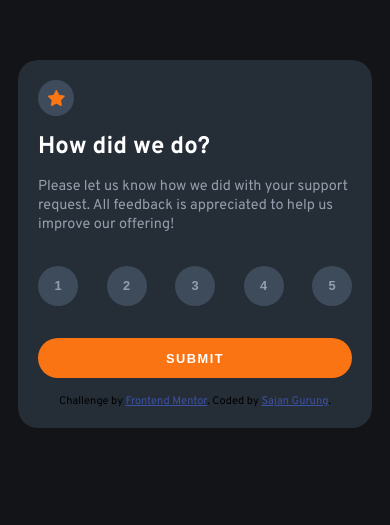
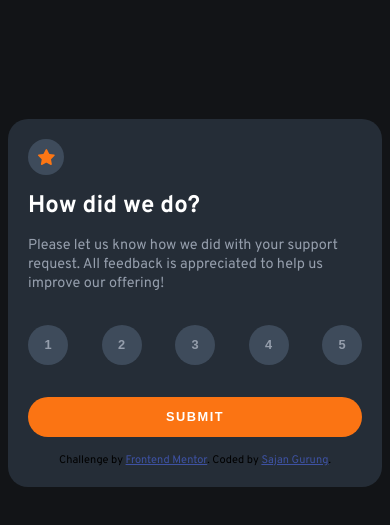
Before and after one commit to SajanMG/frontend_mentor_c4, a plain HTML site: page index.html in a window 390 px wide. Shown: the part 127-652 px from the top of the page. Drawn offline with nearby package versions, Linux system fonts and the light colour scheme.

Commit message:
css change

```diff
--- a/style.css
+++ b/style.css
@@ -3,6 +3,9 @@
 body {
   font-family: "Overpass", sans-serif;
   background-color: hsl(216, 12%, 8%);
+  min-height: 100vh;
+  display: grid;
+  place-items: center;
 }
 
 
@@ -18,7 +21,6 @@ body {
 main {
   background-color: hsl(213, 19%, 18%);
   padding: 20px;
-
 }
 
 .front {
@@ -44,9 +46,12 @@ h1 {
   width: 100%;
 }
 
-@media screen and (min-width:375px) and (max-width:480px) {
+@media screen and (min-width:360px) and (max-width:760px) {
+  body{
+    height: 120vh;
+    max-height: 400px;
+  }
   main {
-    margin: 50% 10px;
     border-radius: 20px;
   }
 
@@ -81,10 +86,11 @@ h1 {
     font-weight: 700;
   }
 
-  .rate:focus{
+  .rate:focus {
     background-color: hsl(217, 12%, 63%);
     color: hsl(0, 0%, 100%);
   }
+
   .icon-wrapper {
     height: 30px;
     width: 30px;
@@ -107,28 +113,31 @@ h1 {
   .thank-you {
     display: flex;
     flex-direction: column;
-    text-align:center ;
+    text-align: center;
     gap: 1rem;
   }
-  .image{
-    padding:0.5rem;
+
+  .image {
+    padding: 0.5rem;
   }
+
   .messgae {
     margin: 1rem 0rem;
   }
 
-  .selected-rate span{
+  .selected-rate span {
     color: hsl(25, 97%, 53%);
     padding: .5rem 1rem;
-    background-color:hsl(213, 19%, 30%);
+    background-color: hsl(213, 19%, 30%);
     border-radius: 25px;
     font-size: 0.9rem;
   }
 }
 
-@media screen and (min-width:960px) {
+@media screen and (min-width:761px) and (max-width:1440px) {
   main {
-    margin: 10rem 33rem;
+    width: 360px;
+    max-width:50%;
     border-radius: 20px;
   }
 
@@ -151,6 +160,7 @@ h1 {
     display: flex;
     justify-content: space-between;
   }
+
   .rate {
     height: 40px;
     width: 40px;
@@ -161,15 +171,18 @@ h1 {
     font-size: 0.8rem;
     font-weight: 700;
   }
+
   .rate:hover {
     background-color: hsl(25, 97%, 53%);
     color: hsl(0, 0%, 100%);
     cursor: pointer;
   }
-  .rate:focus{
+
+  .rate:focus {
     background-color: hsl(217, 12%, 63%);
     color: hsl(0, 0%, 100%);
   }
+
   .icon-wrapper {
     height: 30px;
     width: 30px;
@@ -189,8 +202,8 @@ h1 {
     letter-spacing: 1.5px;
   }
 
-  .btn-submit:hover{
-    background-color:hsl(0, 0%, 100%);
+  .btn-submit:hover {
+    background-color: hsl(0, 0%, 100%);
     color: hsl(25, 97%, 53%);
     cursor: pointer;
   }
@@ -199,20 +212,22 @@ h1 {
   .thank-you {
     display: flex;
     flex-direction: column;
-    text-align:center ;
+    text-align: center;
     gap: 1.5rem;
   }
-  .image{
-    padding:2rem;
+
+  .image {
+    padding: 2rem;
   }
+
   .messgae {
     margin: 2rem 0rem;
   }
 
-  .selected-rate span{
+  .selected-rate span {
     color: hsl(25, 97%, 53%);
     padding: .5rem 1rem;
-    background-color:hsl(213, 19%, 30%);
+    background-color: hsl(213, 19%, 30%);
     border-radius: 25px;
     font-size: 0.9rem;
   }
```
